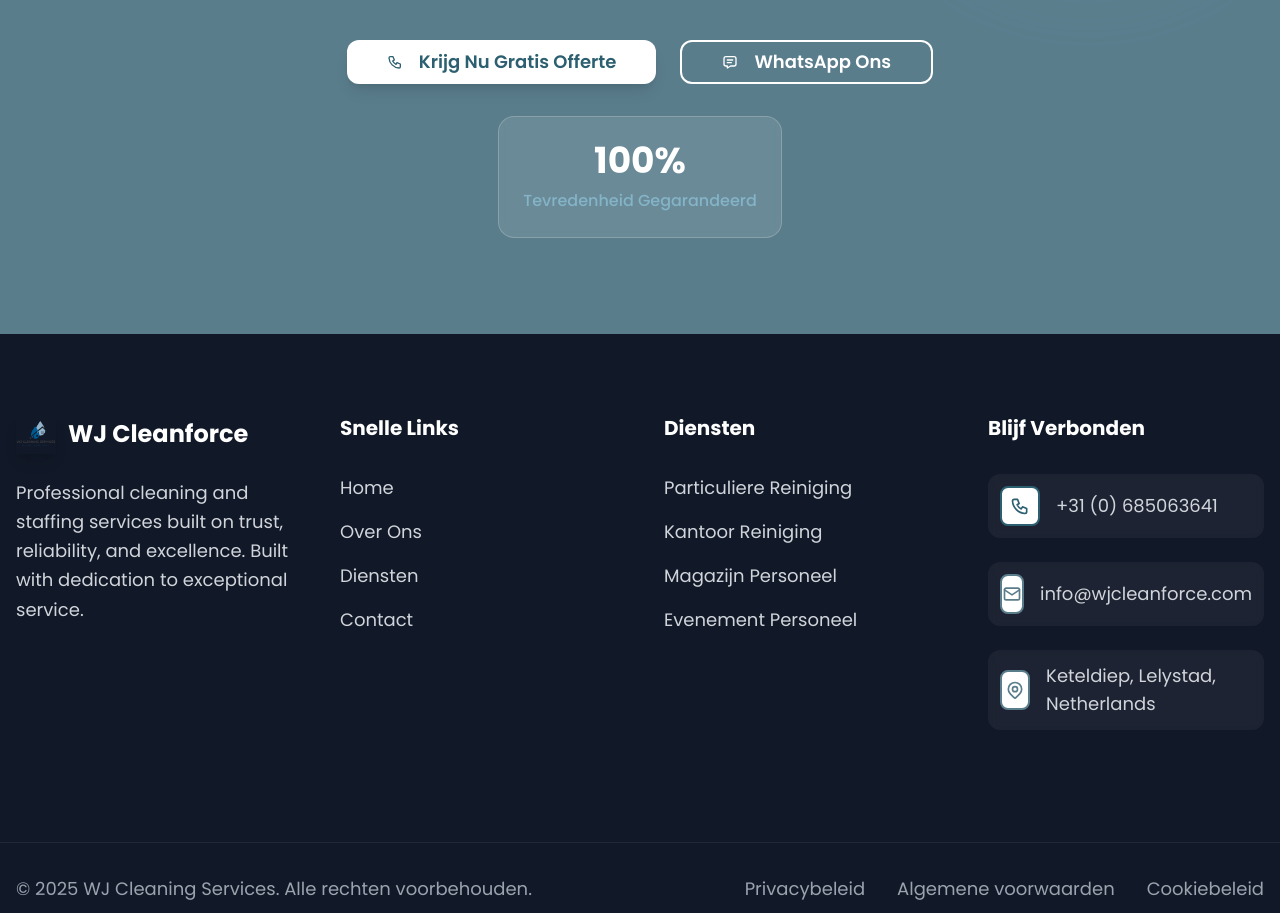
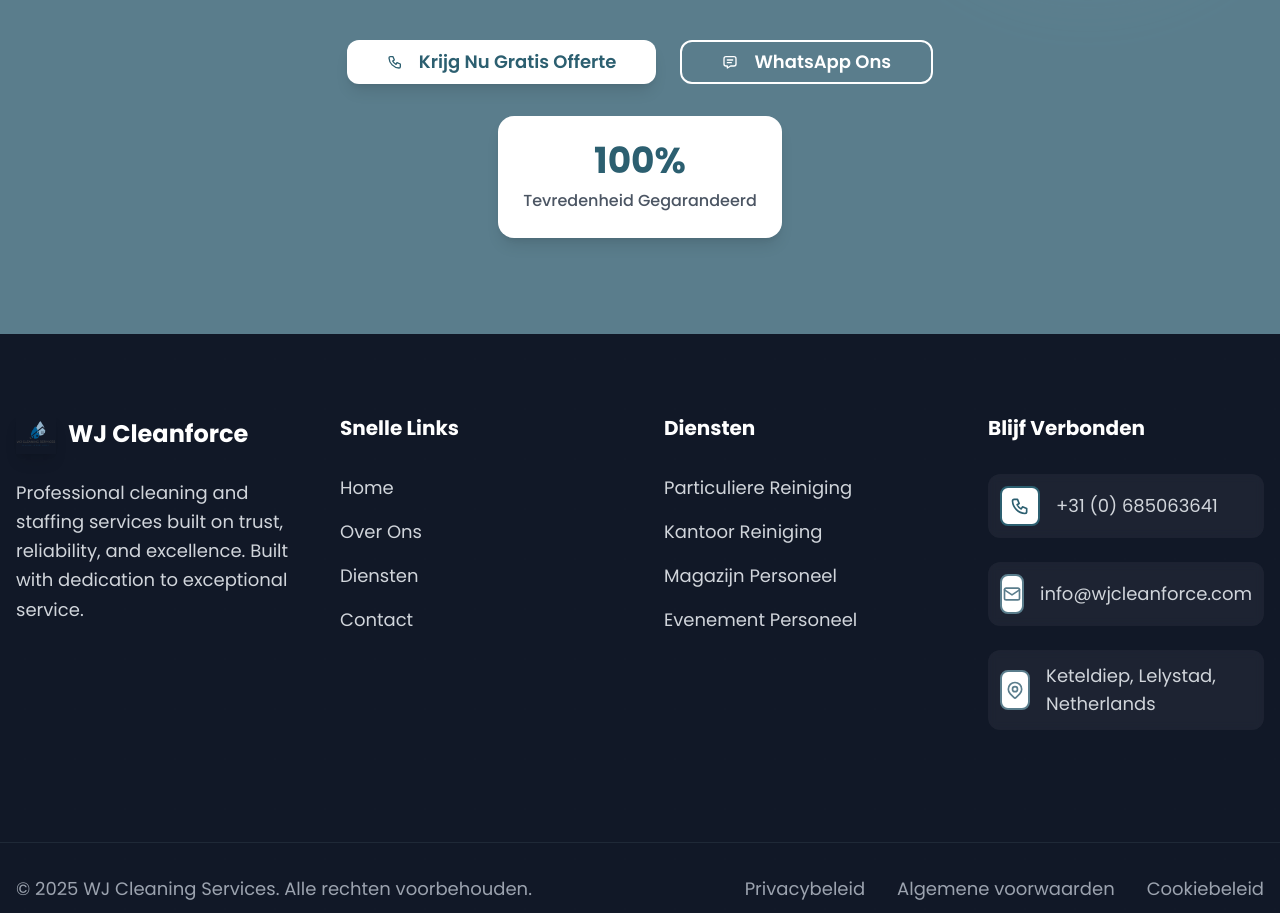
Before and after one commit to nanayawkm/wj-cleaning-service, a Next.js app: page / in a window 1280 px wide. Shown: the part 4508-5421 px from the top of the page. Built offline with nearby package versions, Linux system fonts and the light colour scheme.

Commit message:
Refactor homepage card styling to enhance visual appeal. Update background and text colors for better contrast and readability, while adding a shadow effect for depth.

```diff
--- a/app/page.tsx
+++ b/app/page.tsx
@@ -500,9 +500,9 @@ export default function HomePage() {
             </div>
 
             <div className="flex justify-center scroll-animate">
-              <div className="p-4 sm:p-6 bg-white/10 backdrop-blur-sm rounded-xl sm:rounded-2xl border border-white/20">
-                <div className="text-2xl sm:text-4xl font-bold text-white mb-1 sm:mb-2">100%</div>
-                <div className="text-sm sm:text-base text-wj-light font-medium">{t('satisfactionGuaranteed')}</div>
+              <div className="p-4 sm:p-6 bg-white rounded-xl sm:rounded-2xl border border-white/20 shadow-lg">
+                <div className="text-2xl sm:text-4xl font-bold text-wj-dark mb-1 sm:mb-2">100%</div>
+                <div className="text-sm sm:text-base text-gray-600 font-medium">{t('satisfactionGuaranteed')}</div>
               </div>
             </div>
 
```
